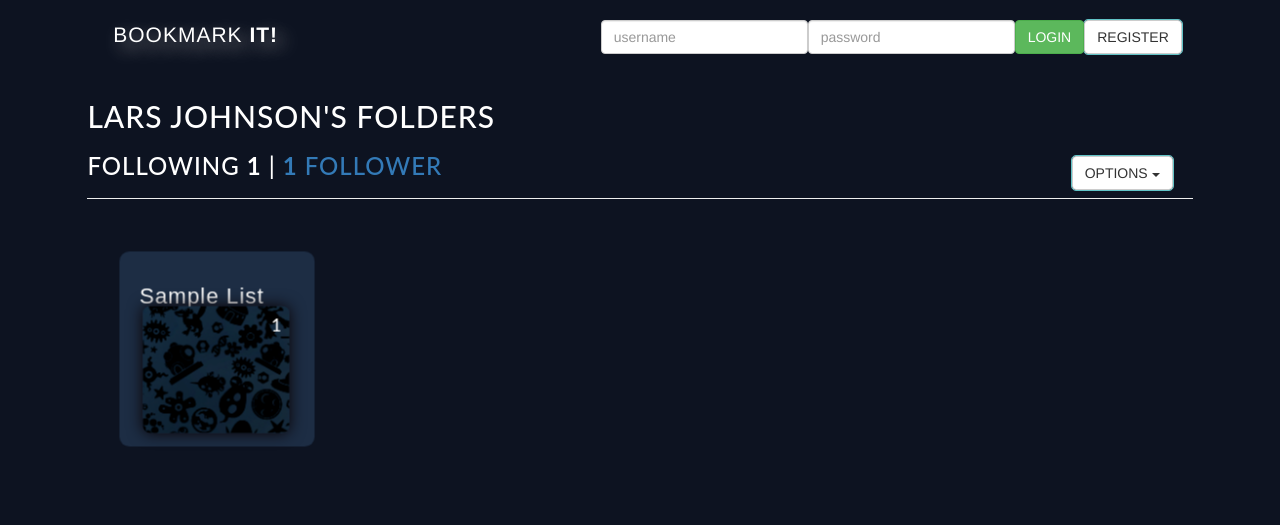
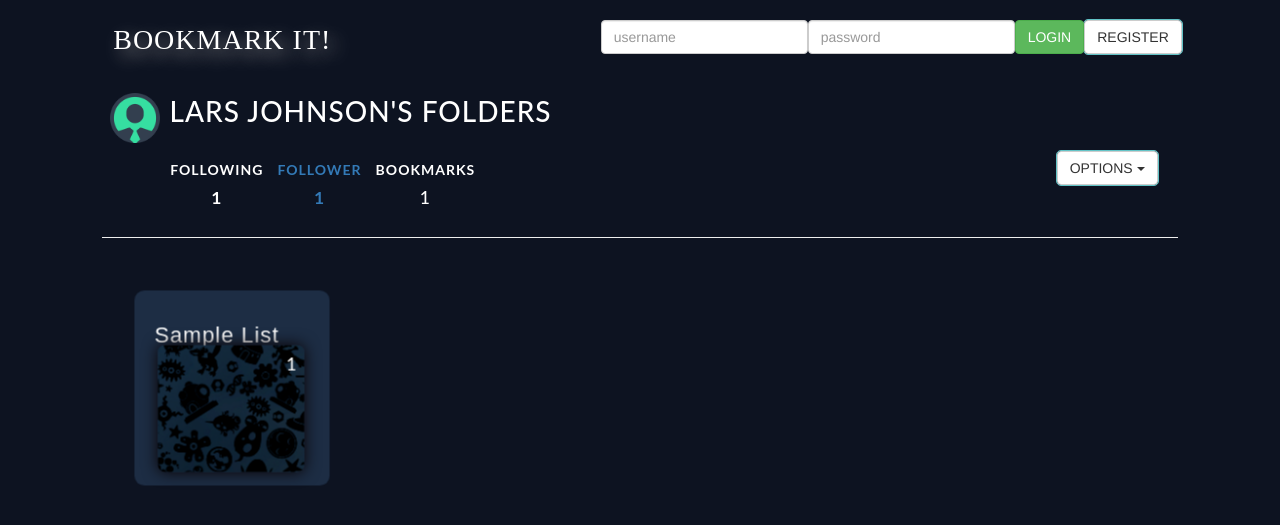
Before and after one commit to RockinRonE/BookmarkIt-fork, a Rails app: page /users/1 in a window 1280 px wide. Shown: the top 525 px of the page. Run offline with Rails 7, Linux system fonts and the light colour scheme; tables that the repository leaves empty hold one stand-in row (values such as "Sample post"); lists and menus that the app fills with data are empty; style sheets or scripts are compiled from the project's sources; parts of the project's set-up code (start-up, migrations or seed data) failed here and were passed over; some libraries are stand-ins or nearby versions.

Commit message:
Add view updates to start including profile-pics

```diff
--- a/app/assets/stylesheets/application.css
+++ b/app/assets/stylesheets/application.css
@@ -18,6 +18,11 @@
 @import "bootstrap-sprockets";
 @import "bootstrap";
 *, *:after, *:before { -webkit-box-sizing: border-box; -moz-box-sizing: border-box; box-sizing: border-box; }
+
+
+.profile-pic {
+  display:block;
+}
 
 .truncate {
   width: 250px;
@@ -56,8 +61,40 @@
   text-align:left;
 }
 
-.not-so-wide {
-  width: 5em;
+.user-info-table {
+  width:75%;
+}
+
+.user-info-table .image-circle {
+  margin-top:-5%;
+  margin-left:6%;
+  width:50px;
+  height:50px;
+}
+
+.user-info-table th h4{
+  margin-top:-2%;
+  margin-left:-10%;
+  text-align:left;
+  margin-bottom:1%;
+  font-size:2em;
+}
+
+.following-table {
+  margin-left:5%;
+  font-size:1em;
+  width:24%;
+}
+
+.following-table th {
+  text-align:center;
+  border:1em solid transparent;
+  line-height: .45em;
+}
+
+.following-table td {
+  text-align:center;
+  font-size:1.25em;
 }
 
 .mar-left-25 {
@@ -82,9 +119,10 @@
 /*logo */
 #logo {
   display: inline;
-  font-size: 1.5em;
-  font-weight: 700;
-text-shadow: 7px 7px 18px rgba(152, 150, 150, 1);}
+  font-family: Candal;
+  font-size: 2em;
+  font-weight: 400;
+  text-shadow: 7px 7px 18px rgba(152, 150, 150, 1);}
 
 .container {
   width: 87%;
@@ -113,9 +151,6 @@ text-shadow: 7px 7px 18px rgba(152, 150, 150, 1);}
   color: white;
   padding-top: 5px;
 }
-
-
-
 
 .col-md-8.col-md-offset-2 {
   background-color: rgba(0,0,0,0.5);
@@ -206,8 +241,21 @@ h3 {
   border: 1px solid black;
 }
 
-.stats {
-  margin-bottom: 5px;
+.align-dropdown {
+  display:inline-block;
+/*margin-top:1%;*/
+/*margin-bottom:2%;*/
+}
+
+.page-header h5 {
+  /*margin-top:-1.25%;*/
+  margin-bottom:2%;
+}
+
+.folder-page-header {
+  padding-bottom: 9px;
+  margin: 6% 0 20px;
+  border-bottom: 1px solid #eeeeee;
 }
 
 .follow-space {
@@ -270,5 +318,5 @@ h3 {
 }
 
 .test-class {
-  margin-top: -5%;
+  margin-top: -10%;
 }
--- a/app/models/snapshot.rb
+++ b/app/models/snapshot.rb
@@ -1,5 +1,5 @@
 class Snapshot < ActiveRecord::Base
-  belongs_to :bookmark
+  has_many :bookmarks      ### HAS MANY IN ORDER TO REDUCE DUPLICATION OF IMAGES
 
   has_attached_file :thumbnail, styles: {
     # thumb: '100x100>',
--- a/app/services/get_thumbnails.rb
+++ b/app/services/get_thumbnails.rb
@@ -8,7 +8,8 @@ class GetThumbnails
 
   def self.save_snapshot_to_s3(new_bookmark)
     file = File.open(AddSnapshot.call(new_bookmark.url, new_bookmark.id))
-    new_snapshot = Snapshot.new(bookmark_id: new_bookmark.id)
+    ## We presently increment Snapshot.id manually to sync up with Extension Import
+    new_snapshot = Snapshot.new(bookmark_id: new_bookmark.id, id: Snapshot.count+1)
     new_snapshot.thumbnail = file # snapshot.save
     file.close
     new_snapshot.save! # snapshot.save
--- a/app/views/layouts/_application.html.erb
+++ b/app/views/layouts/_application.html.erb
@@ -3,7 +3,8 @@
 <head>
 
   <title>Bookmark It!</title>
-  <link href='https://fonts.googleapis.com/css?family=Arimo:400,400italic,700,700italic' rel='stylesheet' type='text/css'>
+  <!-- <link href='https://fonts.googleapis.com/css?family=Arimo:400,400italic,700,700italic' rel='stylesheet' type='text/css'> -->
+  <link href='https://fonts.googleapis.com/css?family=Candal' rel='stylesheet' type='text/css'>
   <%= stylesheet_link_tag    'application', media: 'all' %>
   <%= javascript_include_tag 'application' %>
   <%= csrf_meta_tags %>
--- a/app/views/shared/_following_stats.html.erb
+++ b/app/views/shared/_following_stats.html.erb
@@ -1,15 +1,31 @@
 <% @user ||= current_user %>
-<div class="stats">
-    following
-    <strong id="following" class="stat"><%= @user.following.count %></strong> |
+
+<table class="following-table">
+  <tr>
+  <th style="width: 7%">following</th>
+  <th style="width: 7%">
     <span class ="followers">
-      <strong id="followers" class="stat">
-        <%= @user.followers.count %>
-      </strong>
       <% if @user.followers.count == 1 %>
         follower
       <% else %>
         followers
       <% end %>
     </span>
-</div>
+    </th>
+  <th style="width: 7%"><%= "Bookmarks" %></th>
+</tr>
+
+  <tr>
+  <td style="width: 7%">
+      <strong><%= @user.following.count %></strong>
+  </td>
+  <td style="width: 7%">
+    <span class ="followers">
+      <strong><%= @user.followers.count %></strong>
+    </span>
+    </td>
+  <td style="width: 7%">
+      <%= "#{@user.bookmarks.count}" %>
+  </td>
+</tr>
+</table>
--- /dev/null
+++ b/app/views/users/_user_info.html.erb
@@ -0,0 +1,10 @@
+<% @user ||= current_user %>
+
+<table class="user-info-table">
+  <tr>
+  <th style="width: 10%"><%= image_tag 'profile-pic.png', class:"image-circle" %></th>
+  <th style="width: 50%">
+    <h4><%= @user.full_name || @user.username %>'s Folders</h4>
+  </th>
+</tr>
+</table>
--- a/app/views/users/show.html.erb
+++ b/app/views/users/show.html.erb
@@ -1,15 +1,15 @@
 <div class="container-cubes">
-<div class="row">
+<!-- <div class="row"> -->
 <div class="page-header">
-<h2><%= @user.full_name || @user.username %>'s Folders</h2>
-<h3>
-  <section class="stats">
-    <%= render 'shared/following_stats' %>
-    <%= render 'shared/follow_form' if current_user %>
-  </section>
-</h3>
 
-  <div class="dropdown pull-right" role="group">
+<%= render 'users/user_info' %>
+<div class="list-author">
+    <h5><%= render 'shared/following_stats' %></h5>
+    <h5><%= render 'shared/follow_form' if current_user %></h5>
+</div>
+</div>
+
+  <div class="dropdown pull-right test-class" role="group">
     <button class="btn btn-default dropdown-toggle" type="button" data-toggle="dropdown">Options
     <span class="caret"></span></button>
     <ul class="dropdown-menu">
@@ -23,7 +23,7 @@
       <li><%= link_to "Edit your profile", :action => "edit" %></li>
     </ul>
   </div>
-  </div>
+  <!-- </div> -->
 
     <% if @lists %>
     <% @lists.each do |list| %>
--- a/config/initializers/assets.rb
+++ b/config/initializers/assets.rb
@@ -17,3 +17,4 @@ Rails.application.config.assets.precompile += %w( missing-thumb.jpg )
 Rails.application.config.assets.precompile += %w( favicon.png )
 Rails.application.config.assets.precompile += %w( intro-bg.jpg )
 Rails.application.config.assets.precompile += %w( darktile.png )
+Rails.application.config.assets.precompile += %w( profile-pic.png )
```
Also changed, not shown: app/services/add_bookmark_from_extension.rb (+19 -4 lines), app/services/capturesnap.js (+4 -5 lines), app/views/lists/show.html.erb (+3 -5 lines), db/sample_files/BB-User-Bookmarks.html (+13 -11 lines), db/sample_files/CC-User-Bookmarks.html (renamed from db/sample_files/00-User-Bookmarks.html, +1 -19 lines), app/assets/images/profile-pic.png (added).
